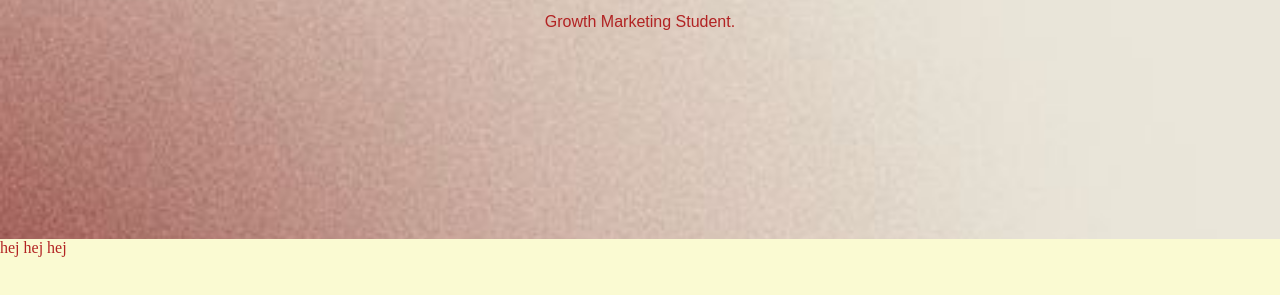
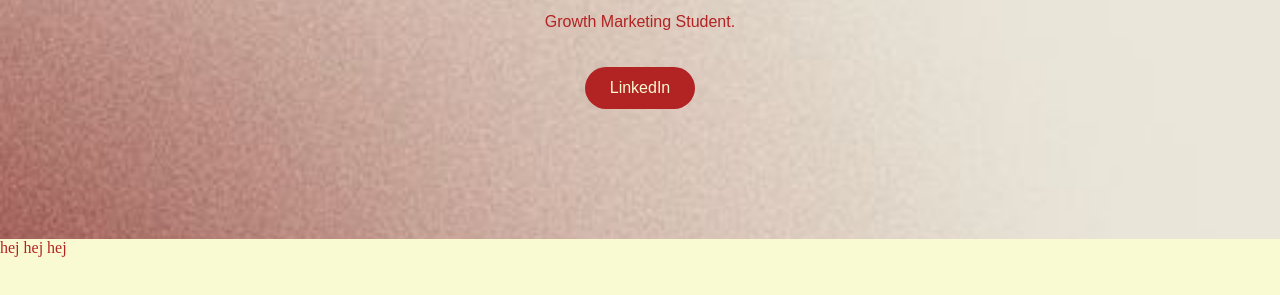
Before and after one commit to majafernandezz/majafernandez.github.io, a plain HTML site: page index.html in a window 1280 px wide. Shown: the part 239-534 px from the top of the page. Drawn offline with nearby package versions, Linux system fonts and the light colour scheme.

Commit message:
linkedin

```diff
--- a/index.html
+++ b/index.html
@@ -29,6 +29,11 @@ height="0" width="0" style="display:none;visibility:hidden"></iframe></noscript>
   <div class="bild-text">
     <h2>OM MIG</h2>
     <p>Growth Marketing Student.</p>
+        <a class="linkedin-knapp"
+       href="https://www.linkedin.com/in/maja-fernandez-123abc"
+       target="_blank">
+      LinkedIn
+    </a>
   </div>
 </div>
 
--- a/style.css
+++ b/style.css
@@ -69,3 +69,18 @@ nav a {
   font-size: 50px;
   margin: 0;
 }
+.linkedin-knapp {
+  display: inline-block;
+  margin-top: 20px;
+  padding: 12px 25px;
+
+  background-color: #B22323;
+  color: lightgoldenrodyellow;
+
+  font-family: "Raleway", sans-serif;
+  font-size: 16px;
+  text-decoration: none;
+
+  border-radius: 25px;
+  cursor: pointer;
+}
```
Also changed, not shown: 1 other file.
